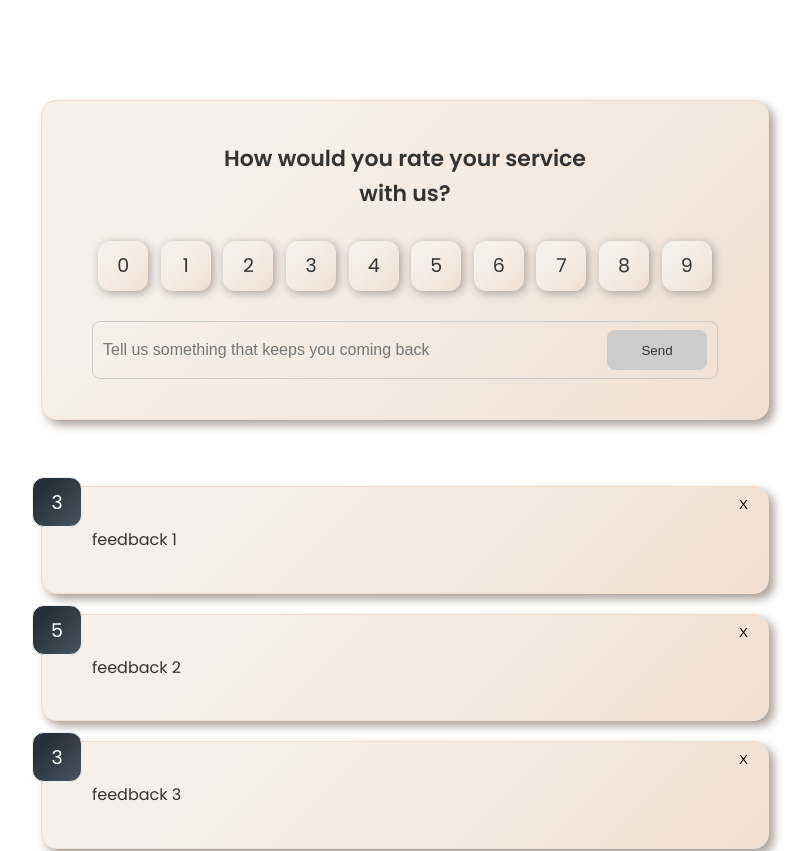
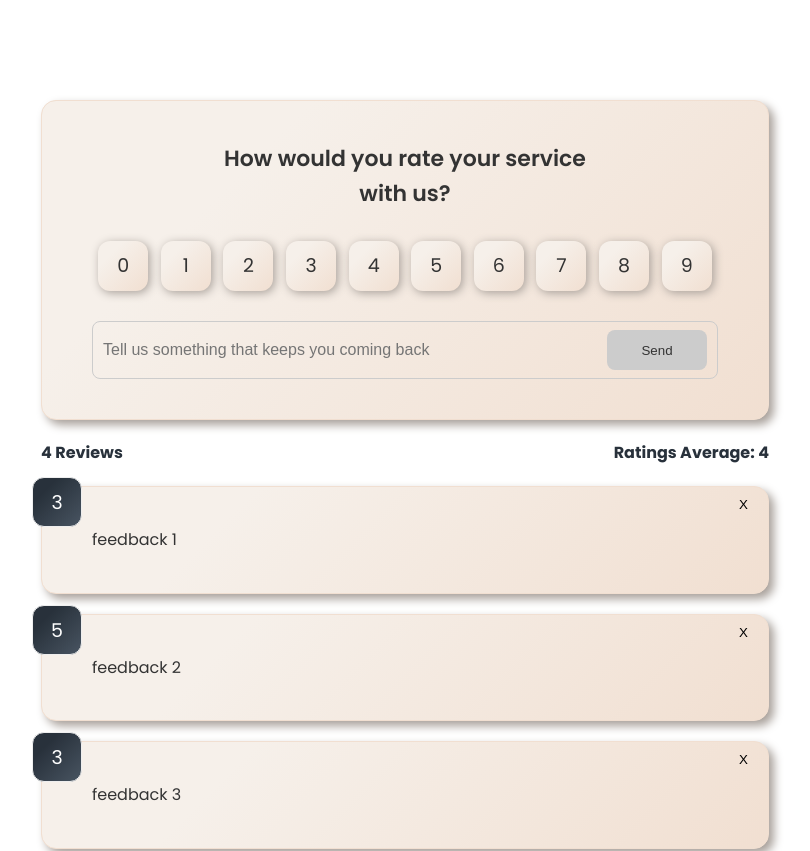
Before and after one commit to Saidfatah/first-svelte-project, a Svelte app: page / in a window 1280 px wide. Shown: the top 851 px of the page, without its empty margins (235-1045 px from the left). Built offline with nearby package versions, Linux system fonts and the light colour scheme.

Commit message:
custome styles

```diff
--- a/public/global.css
+++ b/public/global.css
@@ -19,6 +19,9 @@ input {
 .message {
   color: #28313b !important;
 }
+h4 {
+  color: #28313b !important;
+}
 ul {
   list-style: none;
 }
--- a/src/components/FeedBackStats.svelte
+++ b/src/components/FeedBackStats.svelte
@@ -20,4 +20,7 @@
     justify-content: space-between;
     align-items: center;
   }
+  h4 {
+    color: #28313b;
+  }
 </style>
```
